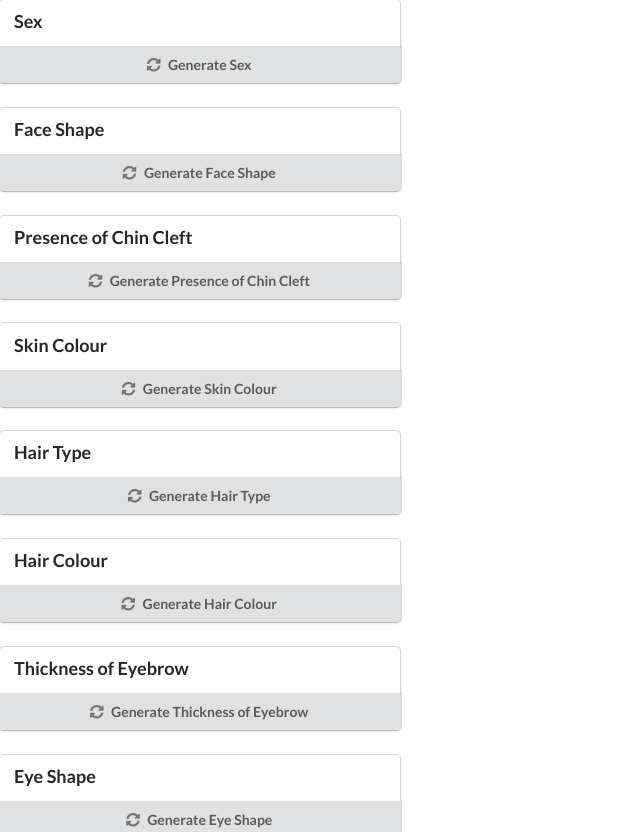
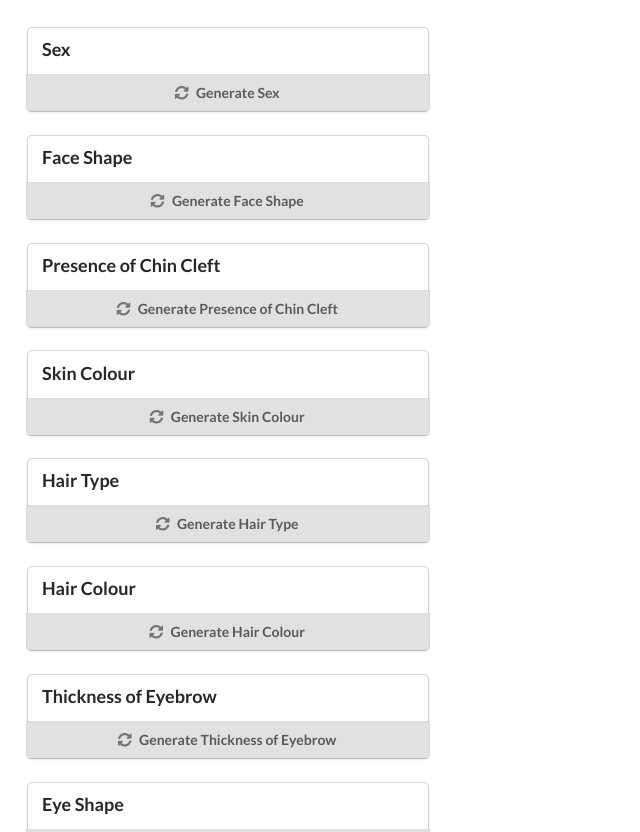
Before and after one commit to jlucar/kid-create, a React (Create React App) app: page / in a window 1280 px wide. Shown: the top 832 px of the page, without its empty margins (0-640 px from the left). Built offline with nearby package versions, Linux system fonts and the light colour scheme.

Commit message:
Give the main container some padding

```diff
--- a/src/components/App.js
+++ b/src/components/App.js
@@ -4,7 +4,7 @@ import BabyCanvas from './BabyCanvas';
 
 const App = () => {
   return (
-    <div className="ui grid">
+    <div className="ui grid" style={{ margin: '1rem' }}>
       <BabyQuestions />
       <BabyCanvas />
     </div>
```
